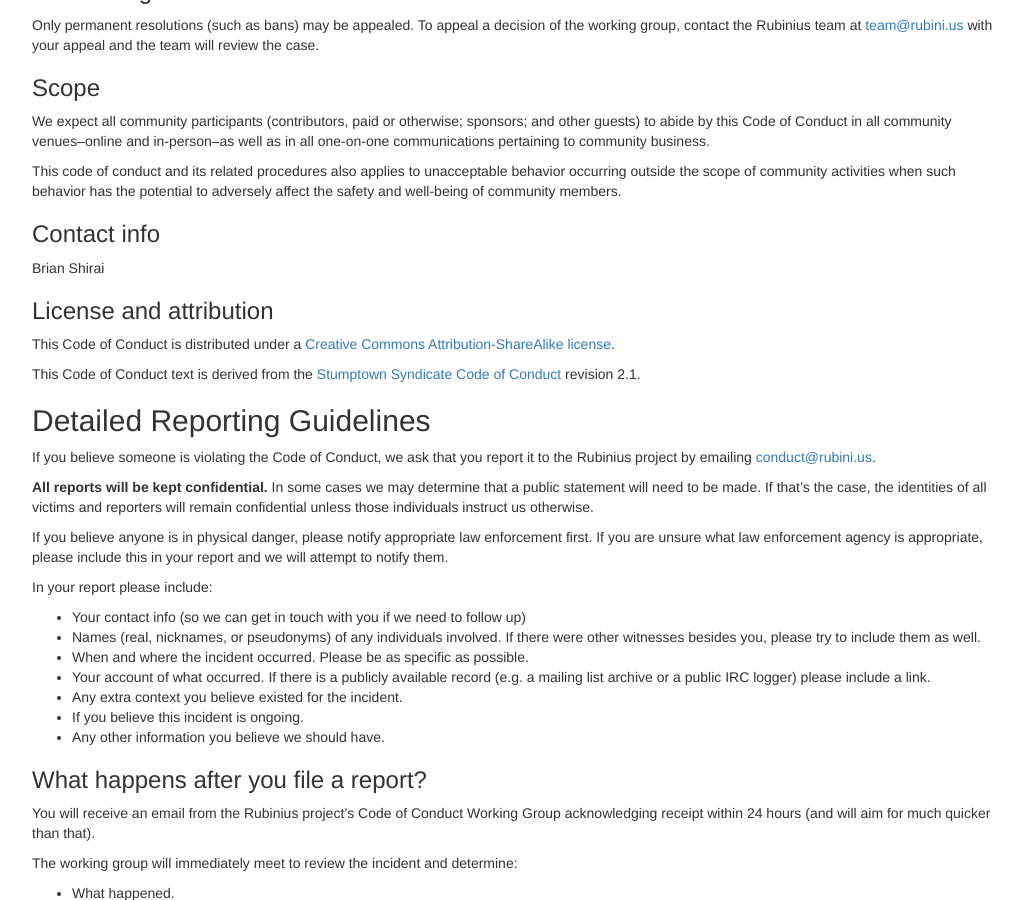
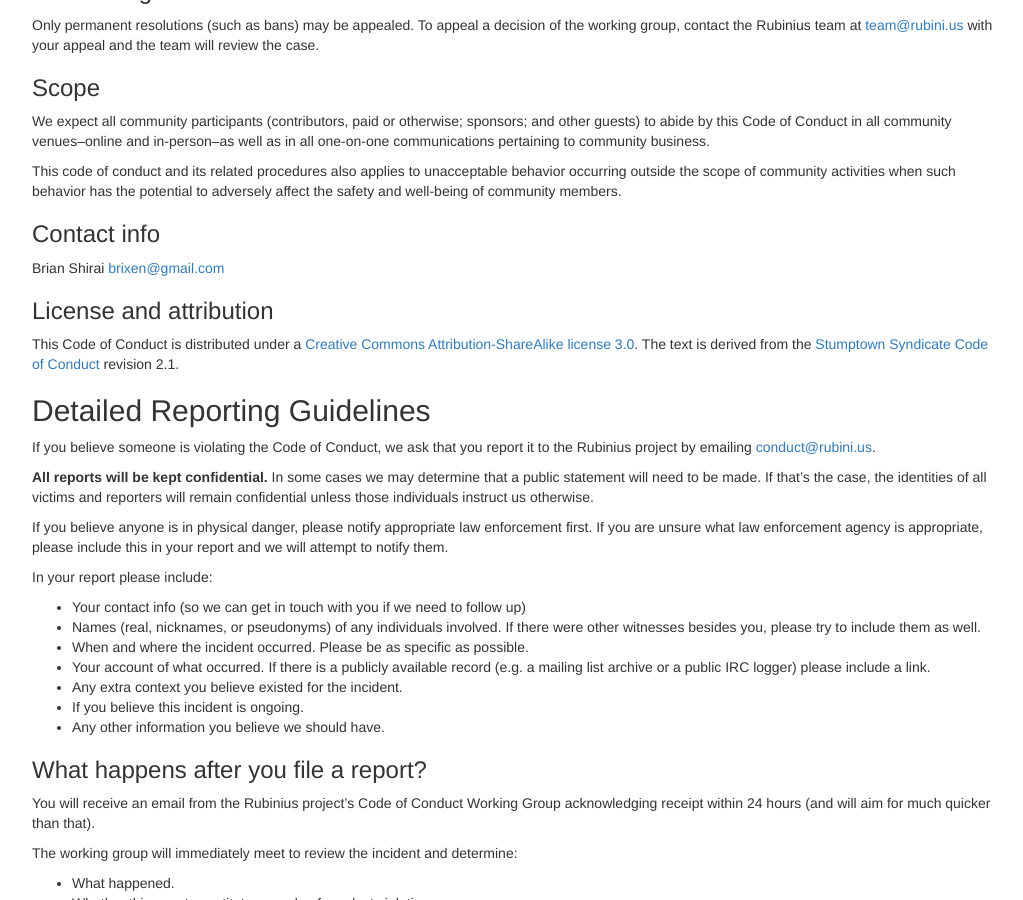
Before and after one commit to rubinius/rubinius-website-archive, a Jekyll site: the page built from new_index.html, in a window 1280 px wide and 900 px high, scrolled down 1811 px. Shown: the whole window, without its empty margins (123-1146 px from the left). Built offline with Jekyll 4.4.1, drawn with Linux system fonts in a browser that asks for light colours; nearby versions of some CDN libraries; Markdown is read by kramdown in place of the engine named in the settings.

Commit message:
Tweak CoC attribution text.

```diff
--- a/_includes/code_of_conduct.html
+++ b/_includes/code_of_conduct.html
@@ -78,13 +78,11 @@
 
 <h3>Contact info</h3>
 
-<p>Brian Shirai <brixen@gmail.com>
+<p>Brian Shirai <a href="mailto:brixen@gmail.com">brixen@gmail.com</a>
 
 <h3>License and attribution</h3>
 
-<p>This Code of Conduct is distributed under a <a href="http://creativecommons.org/licenses/by-sa/3.0/">Creative Commons Attribution-ShareAlike license</a>.</p>
-
-<p>This Code of Conduct text is derived from the <a href="http://stumptownsyndicate.org/">Stumptown Syndicate</a> <a href="http://stumptownsyndicate.org/code-of-conduct/">Code of Conduct</a> revision 2.1.</p>
+<p>This Code of Conduct is distributed under a <a href="http://creativecommons.org/licenses/by-sa/3.0/">Creative Commons Attribution-ShareAlike license 3.0</a>. The text is derived from the <a href="http://stumptownsyndicate.org/">Stumptown Syndicate</a> <a href="http://stumptownsyndicate.org/code-of-conduct/">Code of Conduct</a> revision 2.1.</p>
 
 <h2 id="reporting_guidelines">Detailed Reporting Guidelines</h2>
 
```
